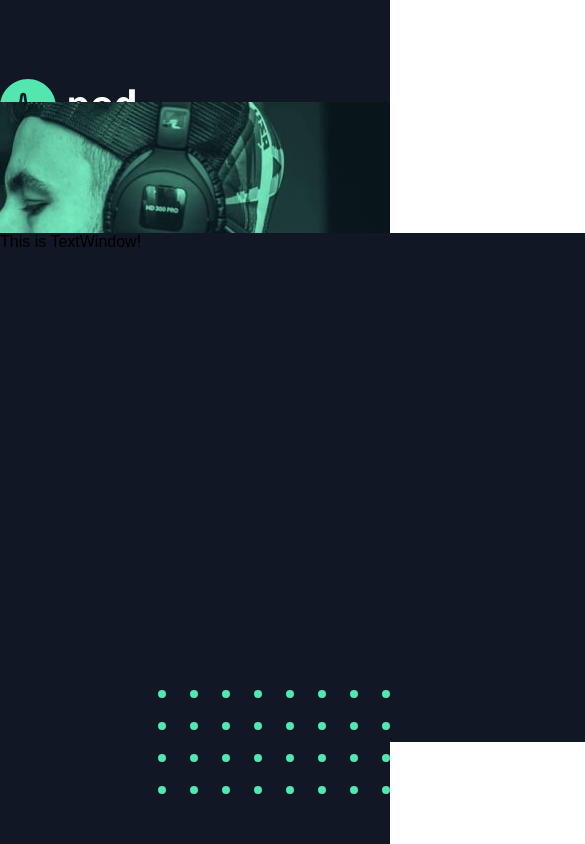
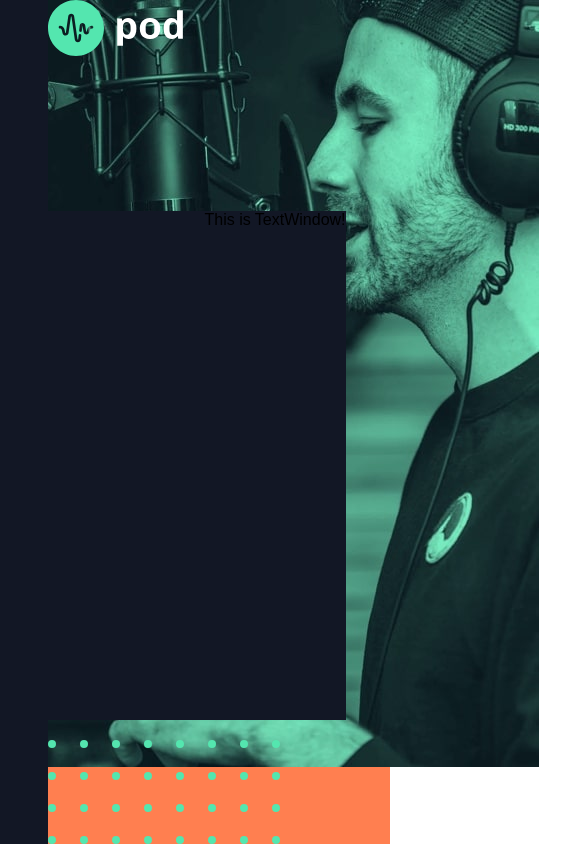
Before and after one commit to josuke0227/https-github.com-josuke0227-pod-request-access-landing-page, a Next.js app: page / in a window 390 px wide. Shown: the top 844 px of the page, 585 px wide, since content can reach past the window. Built offline with nearby package versions, Linux system fonts and the light colour scheme; a web font is replaced by a local one.

Commit message:
Implemented mediaquery for tablets

```diff
--- a/components/Contents.js
+++ b/components/Contents.js
@@ -3,20 +3,27 @@ import DotsBg from "./DotsBg";
 import HostImage from "./HostImage";
 import Logo from "./Logo";
 import TextContents from "./TextContents";
+import useWindowSize from "../hooks/useWindowSize";
 
 const Wrapper = styled.div`
-  height: 640px;
-  width: 1275px;
   background-color: coral;
-  display: inline-block;
   position: relative;
+  width: 100%;
+  text-align: end;
+
+  @media (max-width: 1050px) {
+    height: 100%;
+  }
 `;
 
 export default function Contents() {
+  const size = useWindowSize();
+  console.log(size);
+
   return (
     <Wrapper>
       <Logo />
-      <HostImage />
+      <HostImage size={size} />
       <TextContents />
       <DotsBg />
     </Wrapper>
--- a/components/DotsBg.js
+++ b/components/DotsBg.js
@@ -4,6 +4,11 @@ const StyledImage = styled.img`
   position: absolute;
   right: 0;
   bottom: -52px;
+
+  @media (max-width: 1050px) {
+    left: 0;
+    bottom: 0;
+  }
 `;
 
 export default function DotsBg() {
--- a/components/HostImage.js
+++ b/components/HostImage.js
@@ -1,11 +1,12 @@
 import styled from "@emotion/styled";
 
 const StyledHostImage = styled.img`
-  position: absolute;
   top: 0;
   right: 0;
 }`;
 
-export default function HostImage() {
-  return <StyledHostImage src="/assets/desktop/image-host.jpg" />;
+export default function HostImage({ size }) {
+  const filePath = size.width <= 1050 ? "tablet" : "desktop";
+
+  return <StyledHostImage src={`/assets/${filePath}/image-host.jpg`} />;
 }
--- a/components/Layout.js
+++ b/components/Layout.js
@@ -7,6 +7,12 @@ const Container = styled.div`
   display: flex;
   align-items: center;
   justify-content: flex-end;
+  padding-left: 10rem;
+
+  @media (max-width: 1050px) {
+    padding-left: 3rem;
+    align-items: flex-start;
+  }
 `;
 
 export default function Layout({ children }) {
--- a/components/Logo.js
+++ b/components/Logo.js
@@ -4,6 +4,10 @@ const StyledImage = styled.img`
   position: absolute;
   top: -23px;
   left: 0;
+
+  @media (max-width: 1050px) {
+    top: 0;
+  }
 `;
 
 export default function Logo() {
--- a/components/TextContents.js
+++ b/components/TextContents.js
@@ -2,10 +2,15 @@ import styled from "@emotion/styled";
 
 const Wrapper = styled.div`
   position: absolute;
-  width: 723px;
-  height: 509px;
+  width: 45rem;
+  height: 31.8rem;
   bottom: 0;
   left: 0;
+
+  @media (max-width: 1050px) {
+    width: 87%;
+    top: 25%;
+  }
 `;
 
 export default function TextContents() {
--- /dev/null
+++ b/hooks/useWindowSize.js
@@ -0,0 +1,33 @@
+import { useState, useEffect } from "react";
+
+// Hook
+export default function useWindowSize() {
+  // Initialize state with undefined width/height so server and client renders match
+  // Learn more here: https://joshwcomeau.com/react/the-perils-of-rehydration/
+  const [windowSize, setWindowSize] = useState({
+    width: undefined,
+    height: undefined,
+  });
+
+  useEffect(() => {
+    // Handler to call on window resize
+    function handleResize() {
+      // Set window width/height to state
+      setWindowSize({
+        width: window.innerWidth,
+        height: window.innerHeight,
+      });
+    }
+
+    // Add event listener
+    window.addEventListener("resize", handleResize);
+
+    // Call handler right away so state gets updated with initial window size
+    handleResize();
+
+    // Remove event listener on cleanup
+    return () => window.removeEventListener("resize", handleResize);
+  }, []); // Empty array ensures that effect is only run on mount
+
+  return windowSize;
+}
```
